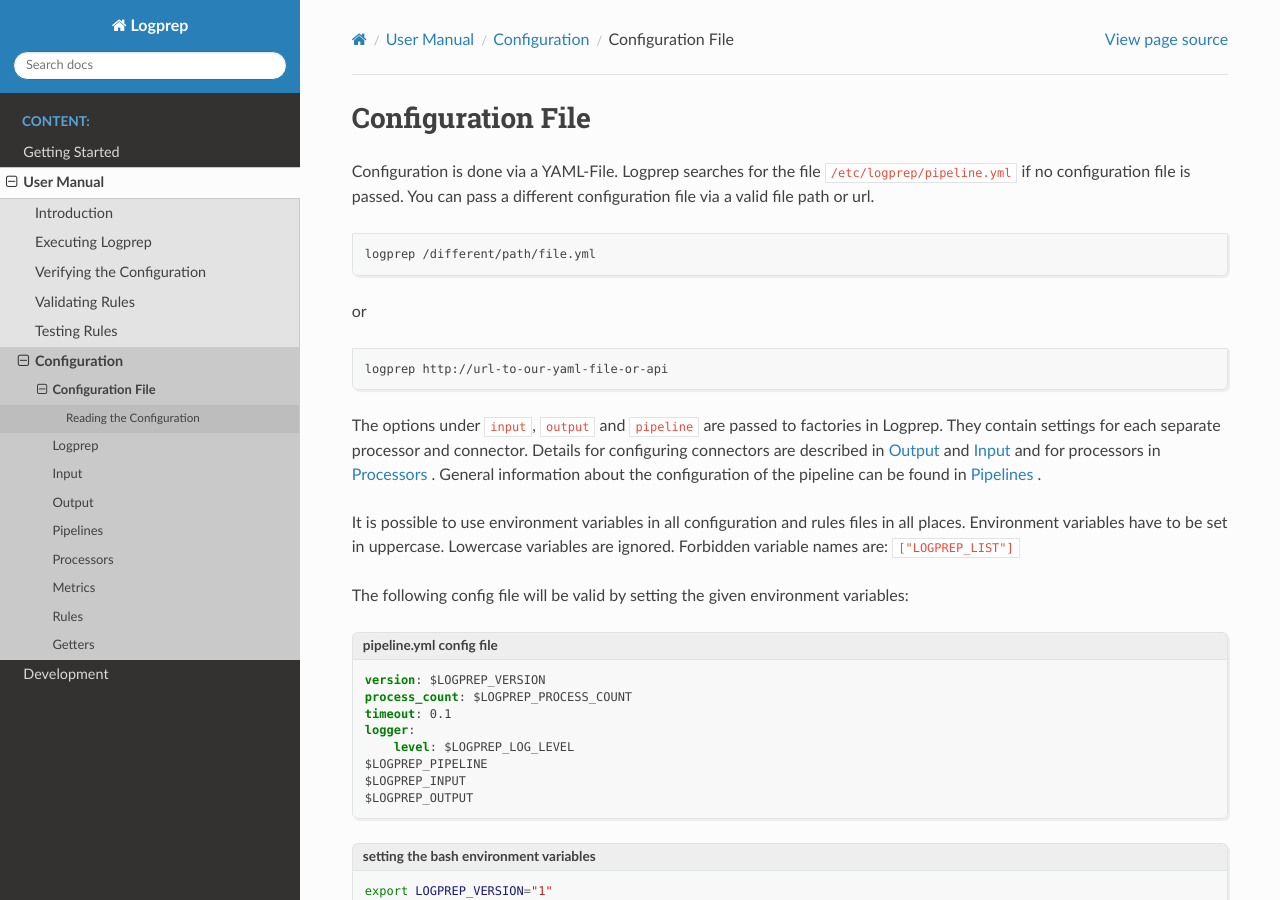
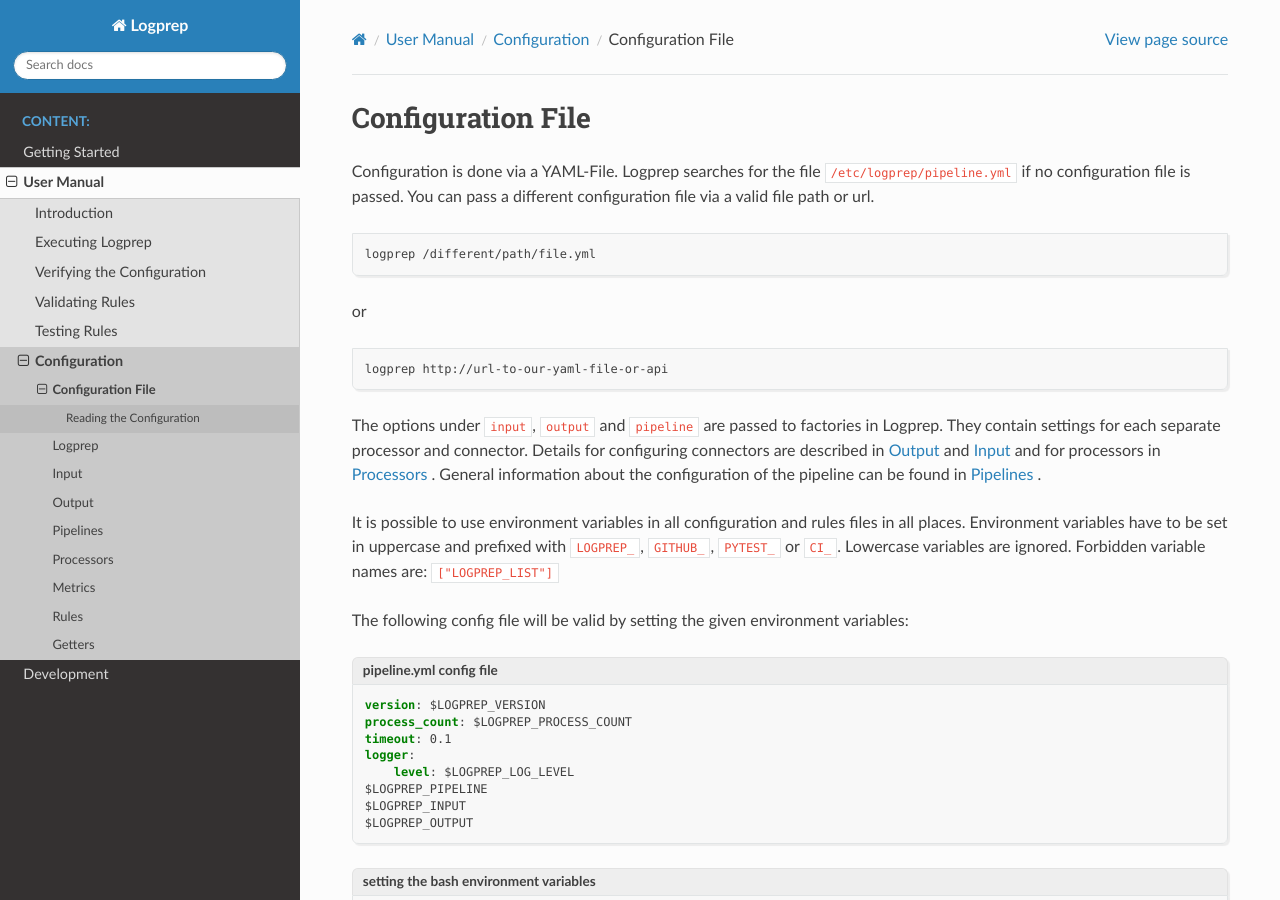
Before and after one commit to fkie-cad/Logprep, a Sphinx documentation site: the page built from doc/source/user_manual/configuration/configurationdata.rst, in a window 1280 px wide and 900 px high. Built offline with Sphinx 7.4.7 and the Read the Docs theme 2.0.0, drawn with Linux system fonts in a browser that asks for light colours.

Commit message:
update documentation

```diff
--- a/doc/source/user_manual/configuration/configurationdata.rst
+++ b/doc/source/user_manual/configuration/configurationdata.rst
@@ -22,7 +22,8 @@
 General information about the configuration of the pipeline can be found in :ref:`pipeline_config` .
 
 It is possible to use environment variables in all configuration and rules files in all places.
-Environment variables have to be set in uppercase. Lowercase variables are ignored. Forbidden
+Environment variables have to be set in uppercase and prefixed
+with :code:`LOGPREP_`, :code:`GITHUB_`, :code:`PYTEST_` or :code:`CI_`. Lowercase variables are ignored. Forbidden
 variable names are: :code:`["LOGPREP_LIST"]`
 
 The following config file will be valid by setting the given environment variables:
```
